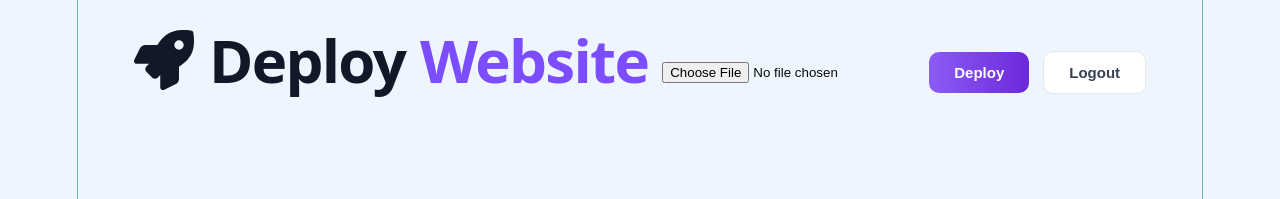
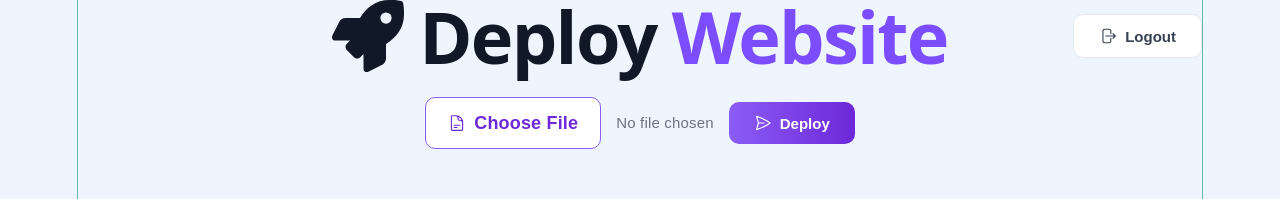
Before and after one commit to Kapilmahale/phonehost, a React (Vite) app in the folder client/: page /dashboard in a window 1280 px wide. Shown: the top 199 px of the page. Built offline with nearby package versions, Linux system fonts and the light colour scheme; no server answers; sample sign-in values are in the browser's storage.

Commit message:
layout changed

```diff
--- a/client/src/pages/Dashboard.css
+++ b/client/src/pages/Dashboard.css
@@ -280,3 +280,83 @@ a {
     font-size: 24px;
   }
 }
+
+
+/* ===== Deploy Header ===== */
+
+.deploy-header {
+  margin-bottom: 40px;
+}
+
+.header-row {
+  display: grid;
+  grid-template-columns: 1fr auto 1fr;
+  align-items: center;
+  margin-bottom: 25px;
+}
+
+.header-spacer {
+  width: 100%;
+}
+
+/* Override existing hero styles */
+
+.hero {
+  text-align: center;
+  margin-bottom: 0;
+}
+
+.hero h1 {
+  display: flex;
+  justify-content: center;
+  align-items: center;
+  gap: 15px;
+
+  margin: 0;
+
+  font-size: 72px;
+  font-weight: 700;
+
+  color: #111827;
+}
+
+.hero span {
+  color: #7c4dff;
+}
+
+.upload-section {
+  display: flex;
+  justify-content: center;
+  align-items: center;
+  gap: 15px;
+  flex-wrap: wrap;
+}
+
+/* Better logout button positioning */
+
+.logout-btn {
+  justify-self: end;
+}
+
+/* Responsive */
+
+@media (max-width: 768px) {
+
+  .header-row {
+    display: flex;
+    flex-direction: column;
+    gap: 20px;
+  }
+
+  .hero h1 {
+    font-size: 42px;
+  }
+
+  .upload-section {
+    flex-direction: column;
+  }
+
+  .logout-btn {
+    justify-self: center;
+  }
+}
--- a/client/src/pages/Deploy.jsx
+++ b/client/src/pages/Deploy.jsx
@@ -48,34 +48,59 @@ function Deploy() {
     };
 
   return (
-  <div className="top-actions">
+  <div className="deploy-header">
+
+    {/* Title + Logout Row */}
+    <div className="header-row">
+
+      <div className="header-spacer"></div>
 
       <div className="hero">
         <h1>
-            <FaRocket /> Deploy <span>Website</span>
+          <FaRocket />
+          Deploy <span>Website</span>
         </h1>
       </div>
 
+      <button
+        className="action-btn logout-btn"
+        onClick={logout}
+      >
+        <HiOutlineArrowRightOnRectangle size={18} />
+        Logout
+      </button>
+
+    </div>
+
+    {/* Upload Row */}
+    <div className="upload-section">
+
+      <label className="file-btn">
+        <HiOutlineDocumentText size={18} />
+        Choose File
+
         <input
           type="file"
+          hidden
           onChange={(e) =>
             setFile(e.target.files[0])
           }
         />
+      </label>
+
+      <span className="file-name">
+        {file ? file.name : "No file chosen"}
+      </span>
 
       <button
         className="action-btn deploy-btn"
         onClick={deploySite}
       >
+        <HiOutlinePaperAirplane size={18} />
         Deploy
       </button>
 
-    <button
-      className="action-btn logout-btn"
-      onClick={logout}
-    >
-      Logout
-    </button>
+    </div>
 
   </div>
 );
```
Also changed, not shown: 4 other files (tests, documents, lock files or other folders). Lines whose indentation alone changed are shown as unchanged.
